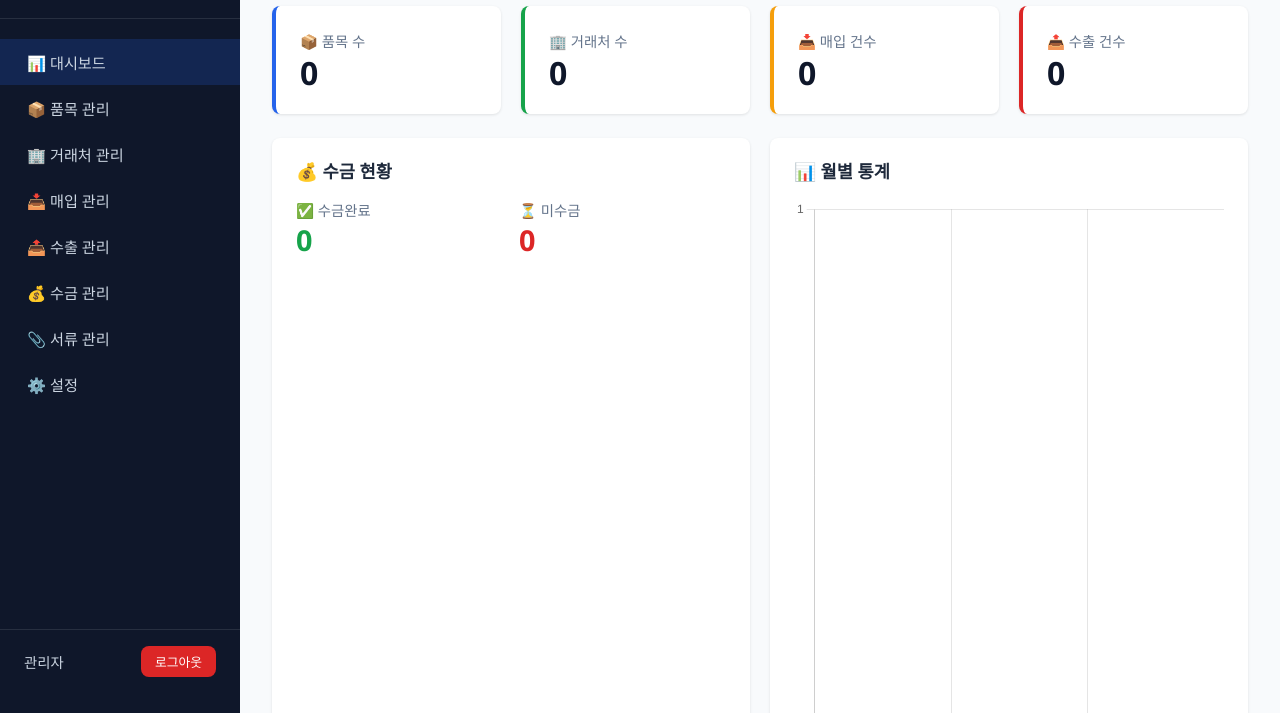
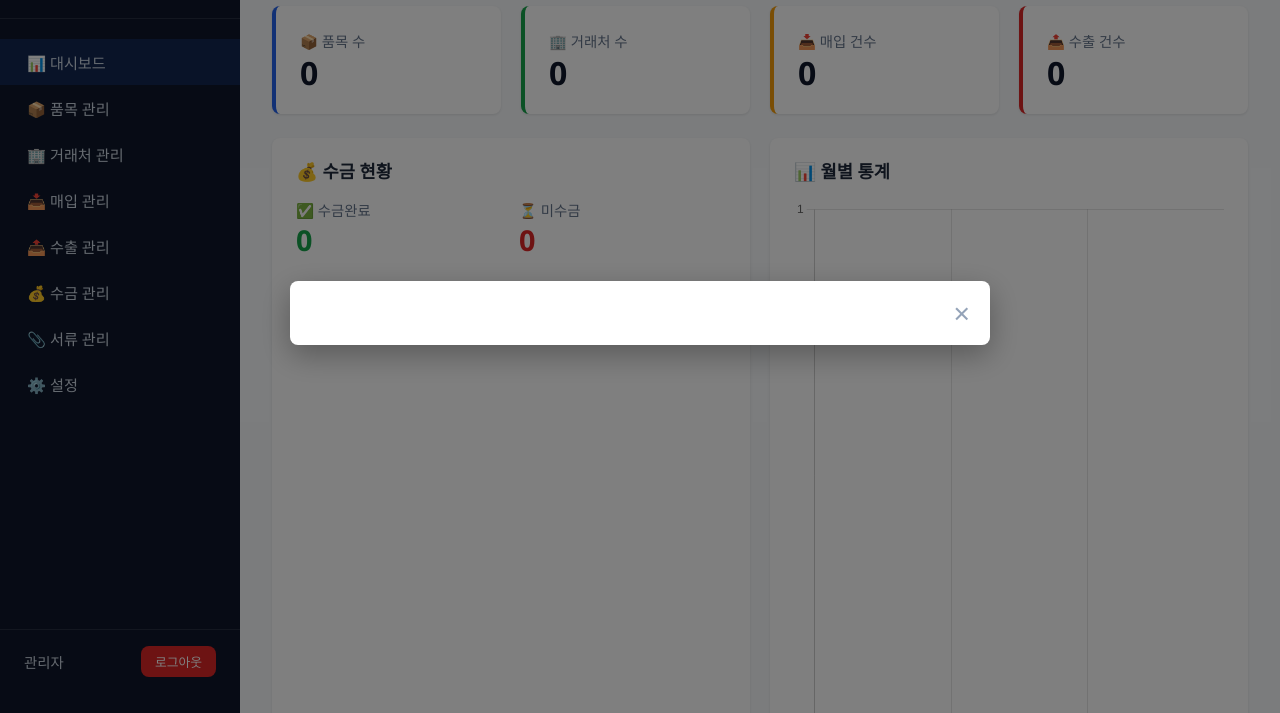
Before and after one commit to davidoh0520/lznerp, a plain HTML site: page index.html in a window 1280 px wide. Shown: the part 87-800 px from the top of the page. Drawn offline with nearby package versions, Linux system fonts and the light colour scheme.

Commit message:
fix: Fix modal display and styling for proper visibility

```diff
--- a/index.html
+++ b/index.html
@@ -42,8 +42,8 @@
         </div>
     </main>
 
-    <div id="modal" class="modal hidden" style="position:fixed; top:0; left:0; width:100%; height:100%; background:rgba(0,0,0,0.5); display:none; justify-content:center; align-items:center; z-index:1000;">
-        <div class="modal-content" style="background:white; padding:32px; border-radius:8px; max-width:700px; width:90%; max-height:90vh; overflow-y:auto; position:relative; box-shadow:0 10px 30px rgba(0,0,0,0.15);">
+    <div id="modal" class="modal" style="position:fixed; top:0; left:0; width:100%; height:100%; background:rgba(0,0,0,0.5); display:none; justify-content:center; align-items:center; z-index:200;">
+        <div class="modal-content" style="background:white; padding:32px; border-radius:8px; max-width:700px; width:90%; max-height:90vh; overflow-y:auto; position:relative; box-shadow:0 10px 30px rgba(0,0,0,0.3);">
             <span class="close-btn" style="position:absolute; top:12px; right:20px; font-size:1.8rem; cursor:pointer; color:#94a3b8;">&times;</span>
             <div id="modalBody"></div>
         </div>
@@ -60,5 +60,14 @@
     <script src="pages/payments.js"></script>
     <script src="pages/documents.js"></script>
     <script src="pages/settings.js"></script>
+
+    <style>
+        .modal.hidden {
+            display: none !important;
+        }
+        .modal:not(.hidden) {
+            display: flex !important;
+        }
+    </style>
 </body>
 </html>
```
